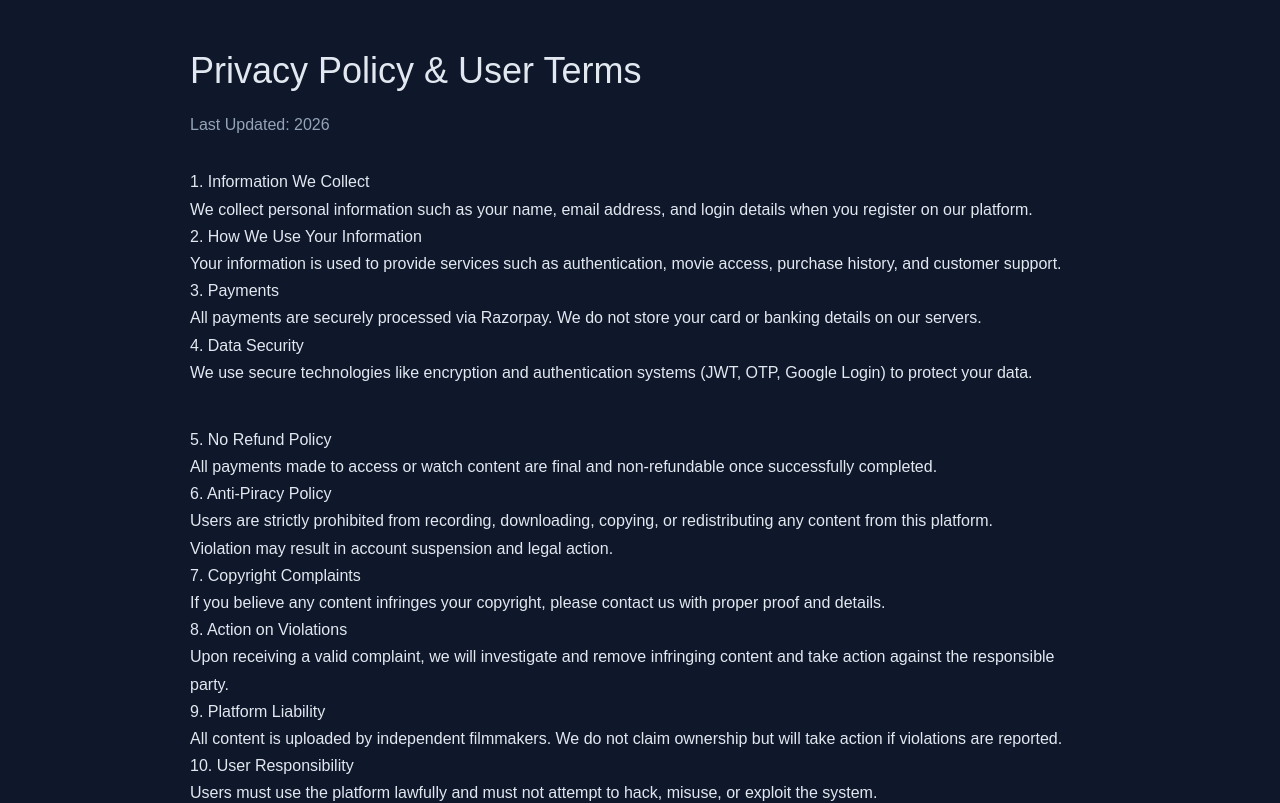
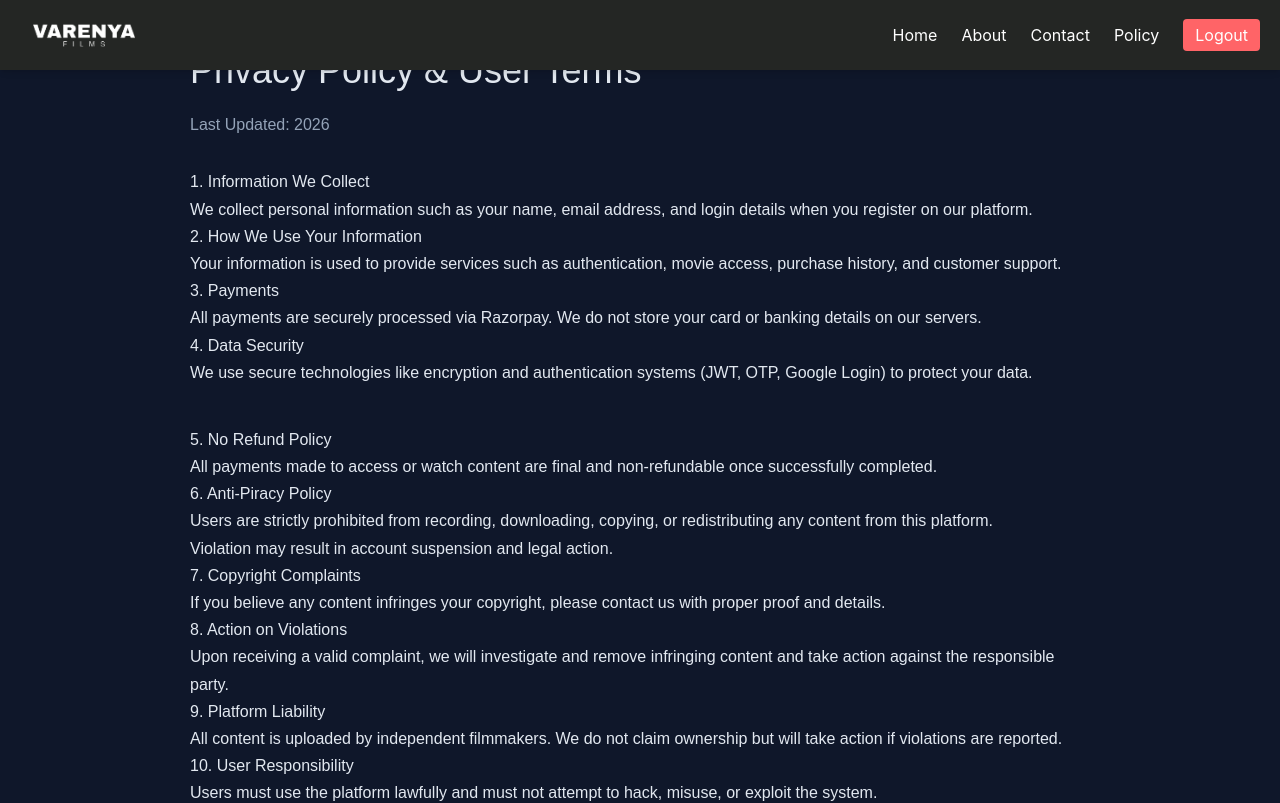
Before and after one commit to deeppatel200590/movie-platform, a React (Vite) app in the folder frontend/: page /policy in a window 1280 px wide. Shown: the top 803 px of the page. Built offline with nearby package versions, Linux system fonts and the light colour scheme.

Commit message:
fix login

```diff
--- a/frontend/src/App.jsx
+++ b/frontend/src/App.jsx
@@ -32,7 +32,6 @@ const App = () => {
       <Route path="/social-login" element={<SocialLogin />} />
       {/* USER ROUTES */}
       <Route path="/verify-otp" element={<VerifyOtp />} />
-      <Route path="/policy" element={<PolicyPage />} />
       <Route
         path="/home"
         element={
@@ -66,6 +65,16 @@ const App = () => {
               <ContactUs />
             </>
           </ProtectedRoute>
+        }
+      />
+
+      <Route
+        path="/policy"
+        element={
+          <>
+            <Navbar />
+            <PolicyPage />
+          </>
         }
       />
 
--- a/frontend/src/components/Navbar.jsx
+++ b/frontend/src/components/Navbar.jsx
@@ -7,11 +7,7 @@ const Navbar = () => {
   const [open, setOpen] = useState(false);
 
   const handleLogout = () => {
-    // ❌ OLD: localStorage.removeItem("user");
-
-    // ✅ NEW: remove token only
     localStorage.removeItem("token");
-
     navigate("/login");
   };
 
@@ -28,7 +24,7 @@ const Navbar = () => {
         <Link to="/home" className="hover:text-gray-300">Home</Link>
         <Link to="/about" className="hover:text-gray-300">About</Link>
         <Link to="/contact" className="hover:text-gray-300">Contact</Link>
-         <Link to="/privacy" className="hover:text-gray-300">Privacy Policy</Link>
+        <Link to="/policy" className="hover:text-gray-300">Policy</Link>
 
         <button
           onClick={handleLogout}
@@ -55,8 +51,8 @@ const Navbar = () => {
             About
           </Link>
 
-          <Link to="/privacy" onClick={() => setOpen(false)}>
-            Privacy Policy
+          <Link to="/policy" onClick={() => setOpen(false)}>
+            Policy
           </Link>
 
           <Link to="/contact" onClick={() => setOpen(false)}>
```
